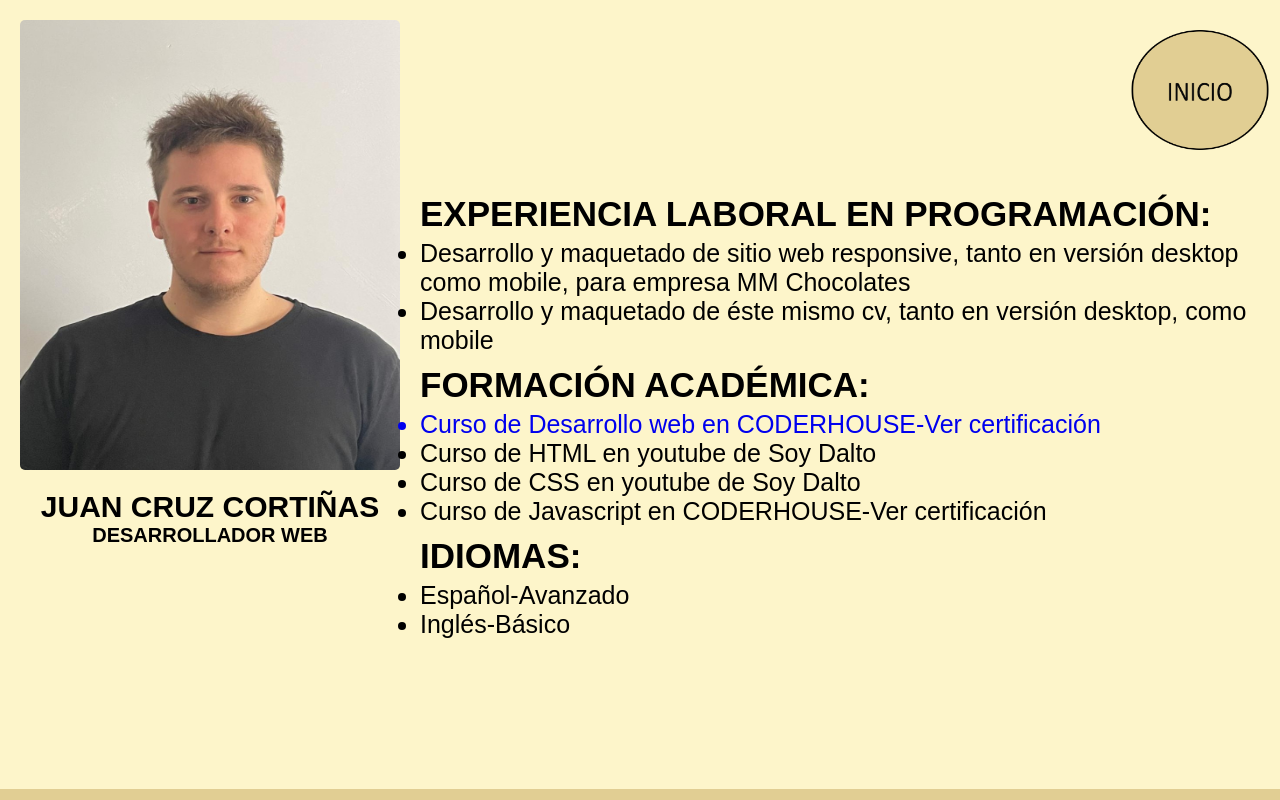
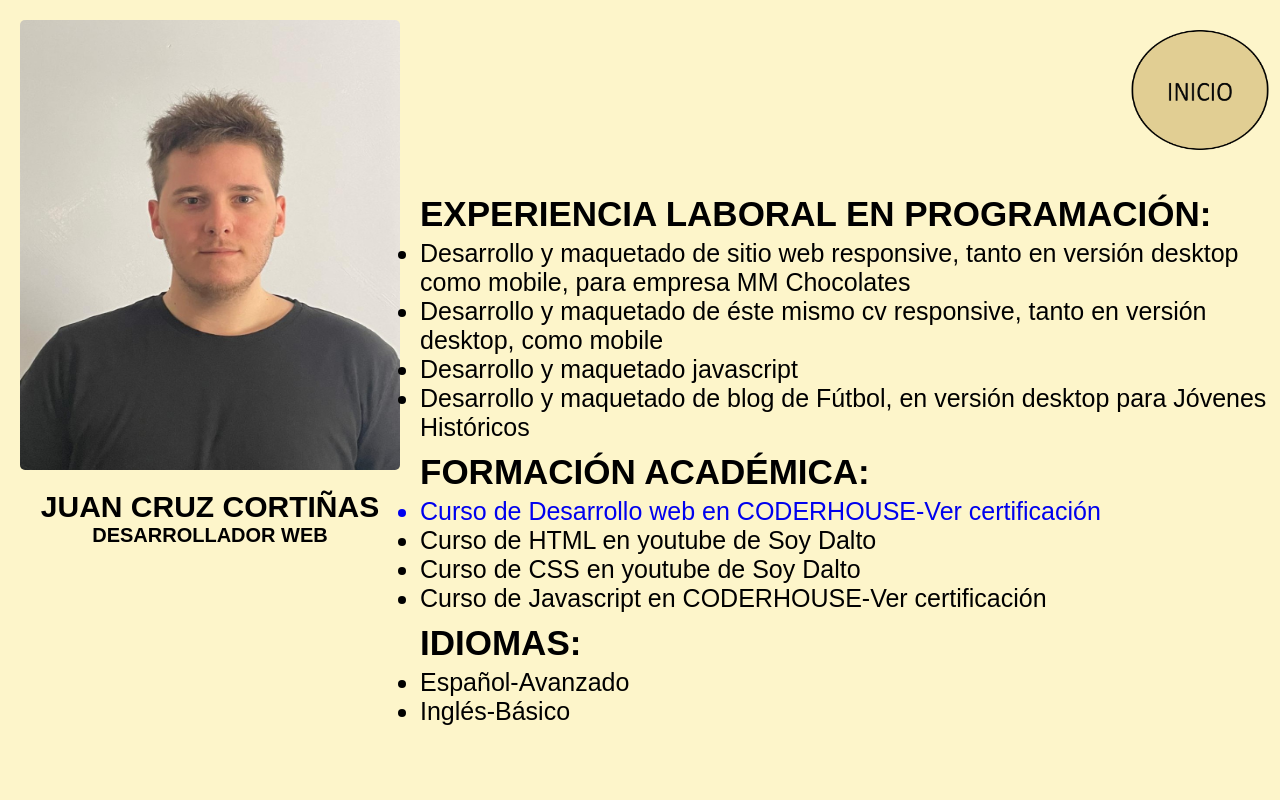
Before and after one commit to Jcruzcorti/CV, a website: page cv.html in a window 1280 px wide. Shown: the top 800 px of the page. Drawn offline with Linux system fonts and the light colour scheme.

Commit message:
Agregamos trabajos

```diff
--- a/cv.html
+++ b/cv.html
@@ -60,7 +60,9 @@
                     <ul class="article2__info--ul">
 
                     <li class="article2__info--ul--li">  Desarrollo y maquetado de sitio web responsive, tanto en versión desktop como mobile, para empresa MM Chocolates </li>
-                    <li class="article2__info--ul--li">  Desarrollo y maquetado de éste mismo cv, tanto en versión desktop, como mobile </li>
+                    <li class="article2__info--ul--li">  Desarrollo y maquetado de éste mismo cv responsive, tanto en versión desktop, como mobile </li>
+                    <li class="article2__info--ul--li">  Desarrollo y maquetado javascript </li>
+                    <li class="article2__info--ul--li">  Desarrollo y maquetado de blog de Fútbol, en versión desktop para Jóvenes Históricos </li>
 
                     </ul>
 
```
Also changed, not shown: portfolio.html (+1 -0 lines).
